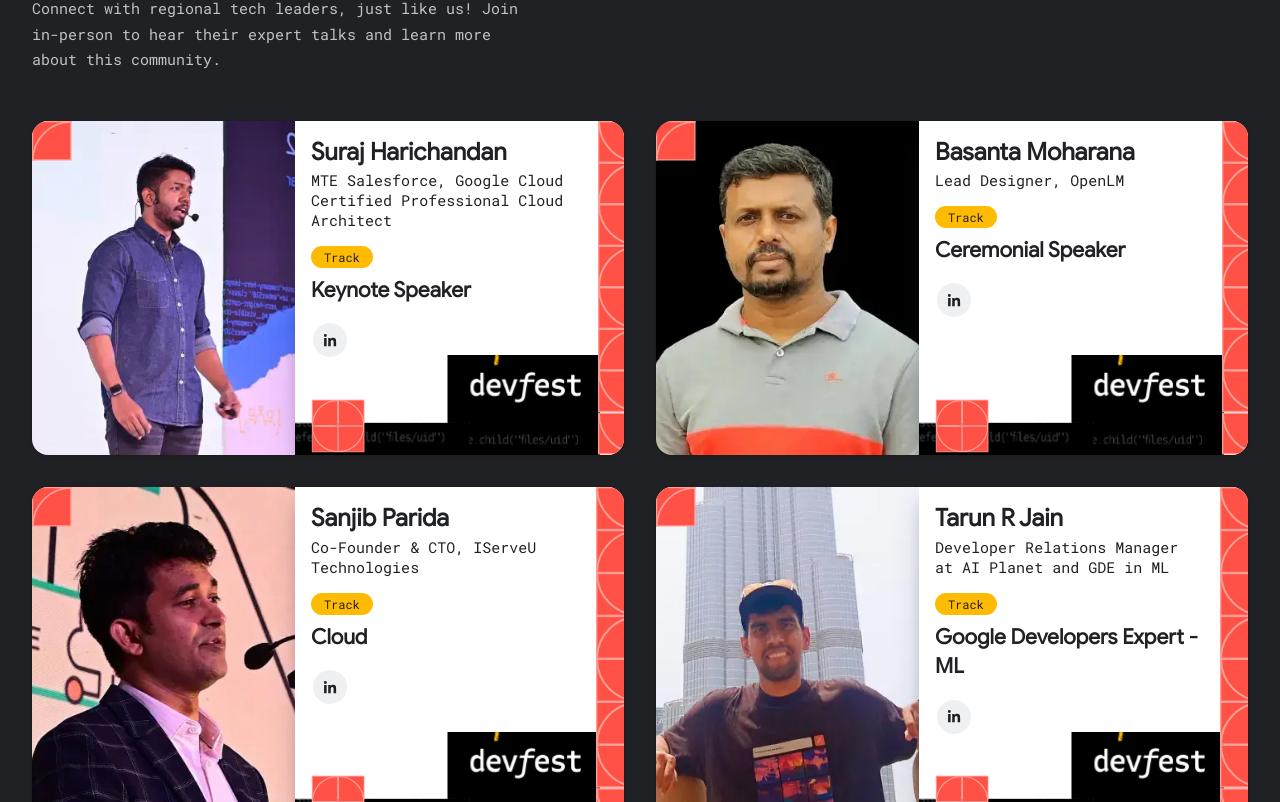
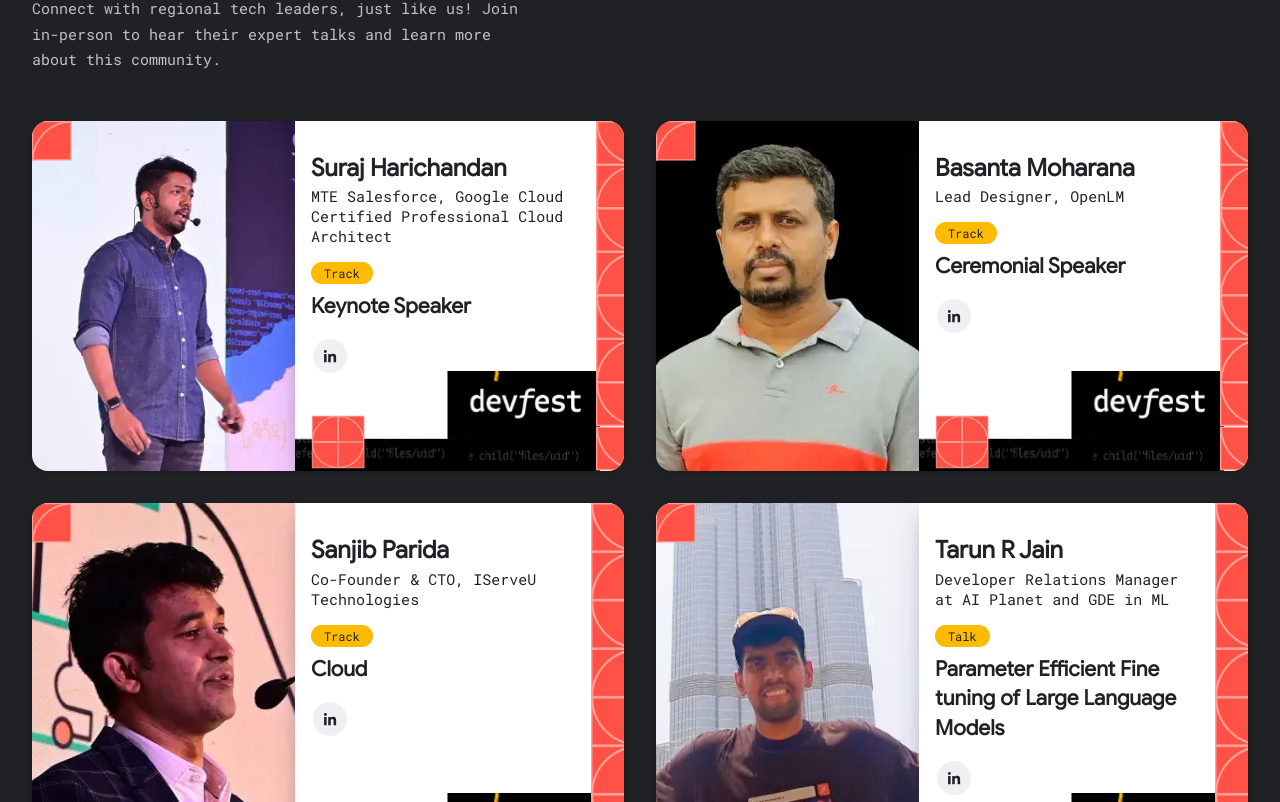
Before and after one commit to gdgcloudbbsr/devfest-2023, a React (Vite) app: page /speakers in a window 1280 px wide. Shown: the part 1178-1980 px from the top of the page. Built offline with nearby package versions, Linux system fonts and the light colour scheme; no server answers.

Commit message:
Update SpeakerCard.jsx

```diff
--- a/src/Components/SpeakerCard.jsx
+++ b/src/Components/SpeakerCard.jsx
@@ -47,13 +47,20 @@
             alt="vector"
             className="BlueDevFest"
           />
-          <div className="name">
+          <div
+            className="name"
+            style={{
+              marginTop: "1rem",
+            }}
+          >
             <h4>{data.name}</h4>
             <span>{data.designation}</span>
           </div>
           <div className="topicName">
-            <span className="tag">Track</span>
-            <h5>{data.topicName}</h5>
+            <span className="tag">
+              {data.talk === undefined ? "Track" : "Talk"}
+            </span>
+            <h5>{data.talk === undefined ? data.topicName : data.talk}</h5>
           </div>
           <div className="socialLinks">
             {data.socialLinks.instagram && (
```
